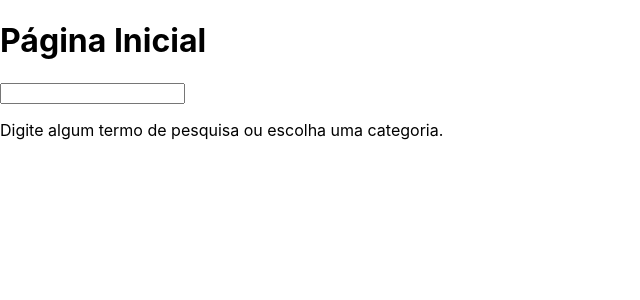
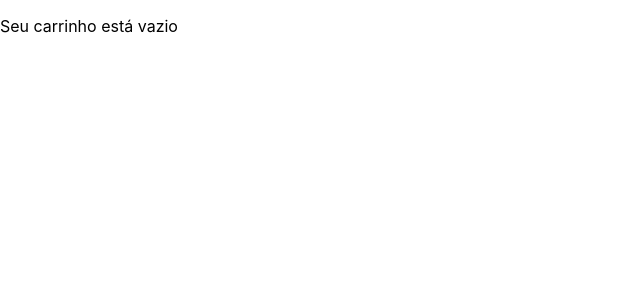
Before and after one commit to lucasmpimentel/FrontEnd_Online_Store, a React (Create React App) app: page /cart in a window 1280 px wide. Shown: the top 300 px of the page, without its empty margins (0-640 px from the left). Built offline with nearby package versions, Linux system fonts and the light colour scheme.

Commit message:
requisito 3

```diff
--- a/src/App.js
+++ b/src/App.js
@@ -1,12 +1,14 @@
 import React, { Component } from 'react';
 import { BrowserRouter, Route } from 'react-router-dom/cjs/react-router-dom.min';
 import MainPage from './pages/MainPage';
+import Cart from './pages/Cart';
 
 class App extends Component {
   render() {
     return (
       <BrowserRouter>
-        <Route path="/" component={ MainPage } />
+        <Route exact path="/" component={ MainPage } />
+        <Route path="/cart" component={ Cart } />
       </BrowserRouter>
     );
   }
--- /dev/null
+++ b/src/pages/Cart.js
@@ -0,0 +1,18 @@
+import React, { Component } from 'react';
+// import PropTypes from 'prop-types';
+
+class Cart extends Component {
+  render() {
+    return (
+      <div>
+        <p data-testid="shopping-cart-empty-message">Seu carrinho está vazio</p>
+      </div>
+    );
+  }
+}
+
+// Cart.propTypes = {
+
+// };
+
+export default Cart;
--- a/src/pages/MainPage.js
+++ b/src/pages/MainPage.js
@@ -1,10 +1,17 @@
 import React, { Component } from 'react';
+import { Link } from 'react-router-dom';
 
 class MainPage extends Component {
   render() {
     return (
       <div>
         <h1>Página Inicial</h1>
+        <Link
+          to="/cart"
+          data-testid="shopping-cart-button"
+        >
+          Carrinho de compras
+        </Link>
         <input type="text" />
         <div>
           {/* <span>Produtos aqui</span> */}
```
